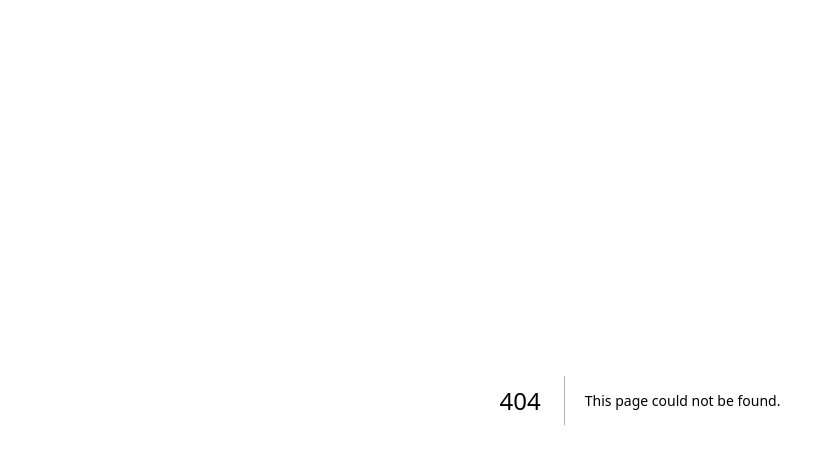
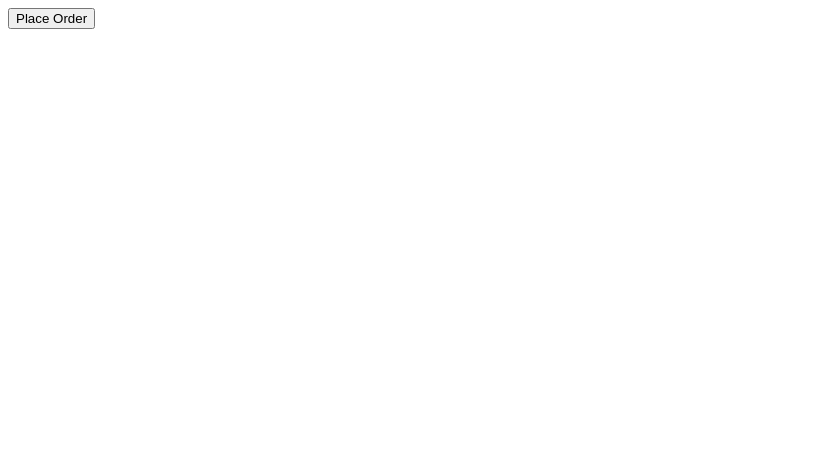
Before and after one commit to ahmadfaraznazar/next-js-practice, a Next.js app: page /orderProduct in a window 1280 px wide. Before the commit this address had no page. Shown: the top 464 px of the page, without its empty margins (0-835 px from the left). Built offline with nearby package versions, Linux system fonts and the light colour scheme.

Commit message:
use useRouter

```diff
--- /dev/null
+++ b/src/app/orderProduct/page.tsx
@@ -0,0 +1,12 @@
+'use client';
+import { useRouter } from 'next/navigation';
+
+export default function Page() {
+  const router = useRouter();
+  function handleClick() {
+    console.log(`Order Placed`);
+    router.push('/');
+  }
+
+  return <button onClick={handleClick}>Place Order</button>;
+}
```
